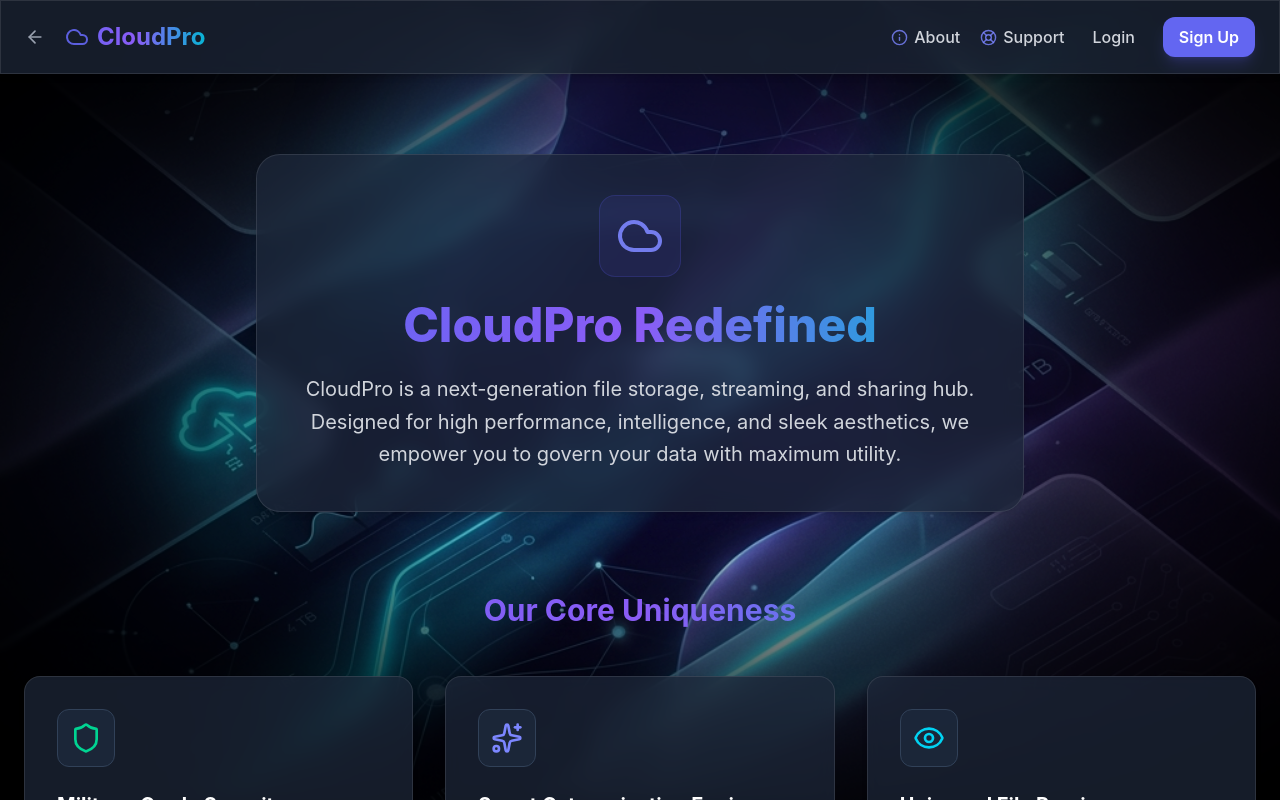
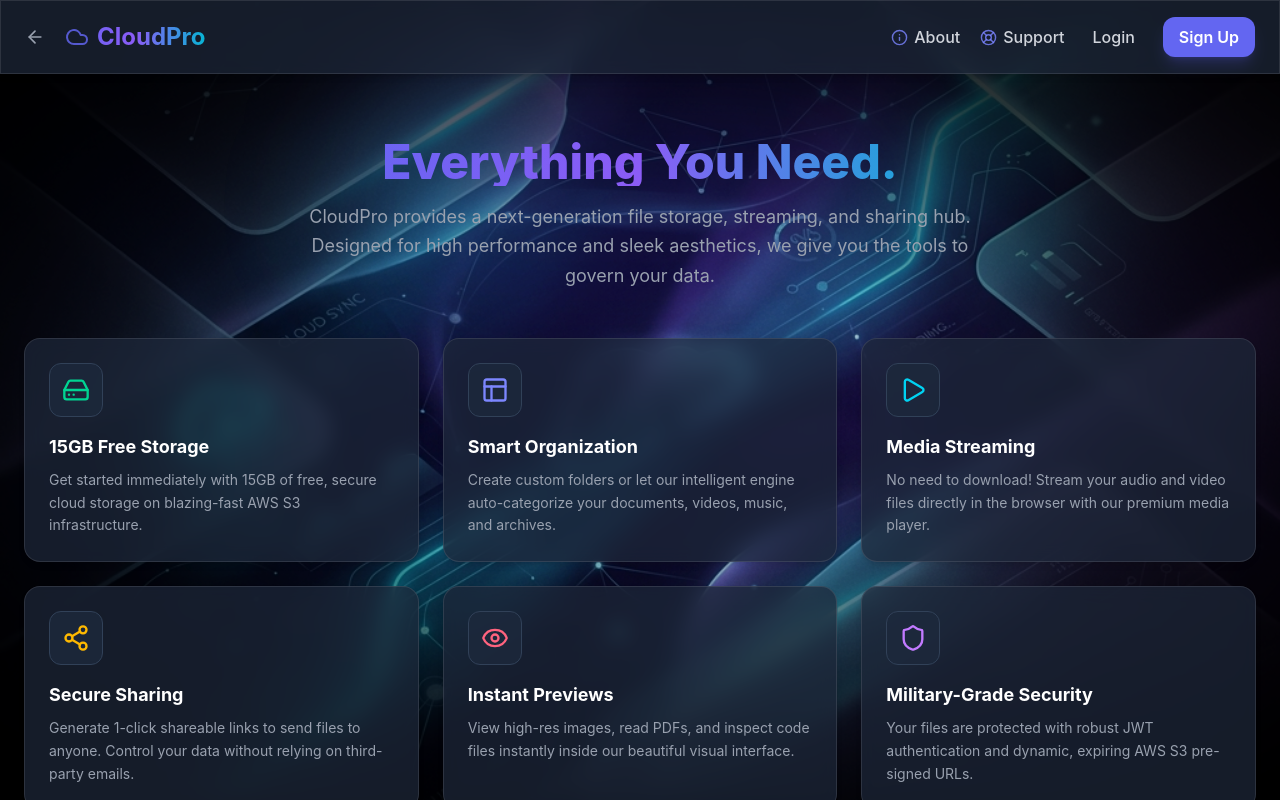
Before and after one commit to aviiksr/WEBSITE, a React (Vite) app in the folder frontend/: page /about in a window 1280 px wide. Shown: the top 800 px of the page. Built offline with nearby package versions, Linux system fonts and the light colour scheme.

Commit message:
Redesign About page with smaller hero and equal specific feature cards

```diff
--- a/frontend/src/pages/About.jsx
+++ b/frontend/src/pages/About.jsx
@@ -1,34 +1,39 @@
 import Navbar from '../components/Navbar';
 import { motion } from 'framer-motion';
-import { Shield, Sparkles, Eye, Cpu, Zap, Cloud } from 'lucide-react';
+import { Shield, Share2, Eye, HardDrive, Layout, Play } from 'lucide-react';
 import { Link } from 'react-router-dom';
 
 const About = () => {
   const features = [
     {
-      icon: <Shield size={32} className="text-emerald-400" />,
-      title: "Military-Grade Security",
-      description: "Rest easy knowing your files are fully encrypted. We use secure JSON Web Tokens (JWT), hashed user credentials, and generate dynamic AWS S3 pre-signed URLs to prevent unauthorized access."
+      icon: <HardDrive size={28} className="text-emerald-400" />,
+      title: "15GB Free Storage",
+      description: "Get started immediately with 15GB of free, secure cloud storage on blazing-fast AWS S3 infrastructure."
     },
     {
-      icon: <Sparkles size={32} className="text-indigo-400" />,
-      title: "Smart Categorization Engine",
-      description: "Our custom backend intelligent categorization identifies and organizes your files automatically. Say goodbye to manual sorting; we tag documents, videos, music, archives, and code instantly."
+      icon: <Layout size={28} className="text-indigo-400" />,
+      title: "Smart Organization",
+      description: "Create custom folders or let our intelligent engine auto-categorize your documents, videos, music, and archives."
     },
     {
-      icon: <Eye size={32} className="text-cyan-400" />,
-      title: "Universal File Previews",
-      description: "No more downloading files just to see what's in them. Stream videos and audio, read PDFs, and view high-res images directly within our premium visual modal viewer."
+      icon: <Play size={28} className="text-cyan-400" />,
+      title: "Media Streaming",
+      description: "No need to download! Stream your audio and video files directly in the browser with our premium media player."
     },
     {
-      icon: <Cpu size={32} className="text-amber-400" />,
-      title: "AWS Cloud Infrastructure",
-      description: "Built on Amazon Simple Storage Service (S3), we deliver high reliability, speed, and redundant backups so your digital assets are safe, accessible, and fast to download."
+      icon: <Share2 size={28} className="text-amber-400" />,
+      title: "Secure Sharing",
+      description: "Generate 1-click shareable links to send files to anyone. Control your data without relying on third-party emails."
     },
     {
-      icon: <Zap size={32} className="text-rose-400" />,
-      title: "Live Activity Tracking",
-      description: "Understand your storage pattern through beautiful animated charts. Keep an eye on every action—such as uploads, deletions, and shares—with our real-time activity feed timeline."
+      icon: <Eye size={28} className="text-rose-400" />,
+      title: "Instant Previews",
+      description: "View high-res images, read PDFs, and inspect code files instantly inside our beautiful visual interface."
+    },
+    {
+      icon: <Shield size={28} className="text-purple-400" />,
+      title: "Military-Grade Security",
+      description: "Your files are protected with robust JWT authentication and dynamic, expiring AWS S3 pre-signed URLs."
     }
   ];
 
@@ -36,48 +41,41 @@ const About = () => {
     <div className="min-h-screen bg-transparent text-white flex flex-col">
       <Navbar />
 
-      {/* Hero Section */}
-      <section className="relative overflow-hidden py-20 px-6 text-center flex flex-col items-center justify-center">
+      {/* Sleek Hero Section */}
+      <section className="relative pt-16 pb-12 px-6 text-center flex flex-col items-center justify-center">
         {/* Glow Spheres */}
-        <div className="absolute top-1/4 left-1/2 -translate-x-1/2 -translate-y-1/2 w-[500px] h-[500px] bg-indigo-600/10 rounded-full blur-3xl pointer-events-none"></div>
+        <div className="absolute top-1/2 left-1/2 -translate-x-1/2 -translate-y-1/2 w-[600px] h-[300px] bg-indigo-600/10 rounded-full blur-3xl pointer-events-none"></div>
 
         <motion.div
-          initial={{ opacity: 0, y: -20 }}
+          initial={{ opacity: 0, y: -10 }}
           animate={{ opacity: 1, y: 0 }}
-          transition={{ duration: 0.6 }}
-          className="max-w-3xl glass-panel p-10 rounded-3xl"
+          transition={{ duration: 0.5 }}
+          className="max-w-2xl relative z-10"
         >
-          <div className="flex justify-center mb-6">
-            <div className="p-4 bg-indigo-500/10 rounded-2xl border border-indigo-500/20 text-indigo-400 animate-pulse">
-              <Cloud size={48} />
-            </div>
-          </div>
-          <h1 className="text-5xl font-extrabold mb-6 gradient-text">CloudPro Redefined</h1>
-          <p className="text-xl text-gray-300 leading-relaxed">
-            CloudPro is a next-generation file storage, streaming, and sharing hub. Designed for high performance, intelligence, and sleek aesthetics, we empower you to govern your data with maximum utility.
+          <h1 className="text-4xl md:text-5xl font-extrabold mb-4 gradient-text">Everything You Need.</h1>
+          <p className="text-lg text-gray-400 leading-relaxed">
+            CloudPro provides a next-generation file storage, streaming, and sharing hub. Designed for high performance and sleek aesthetics, we give you the tools to govern your data.
           </p>
         </motion.div>
       </section>
 
-      {/* Uniqueness Features Section */}
-      <section className="container mx-auto px-6 pb-20">
-        <h2 className="text-3xl font-bold text-center mb-12 gradient-text">Our Core Uniqueness</h2>
-
-        <div className="grid grid-cols-1 md:grid-cols-2 lg:grid-cols-3 gap-8">
+      {/* Small Equal Cards Grid */}
+      <section className="container mx-auto px-6 pb-20 relative z-10">
+        <div className="grid grid-cols-1 md:grid-cols-2 lg:grid-cols-3 gap-6">
           {features.map((feature, idx) => (
             <motion.div
               key={idx}
-              initial={{ opacity: 0, y: 20 }}
-              whileInView={{ opacity: 1, y: 0 }}
+              initial={{ opacity: 0, scale: 0.95 }}
+              whileInView={{ opacity: 1, scale: 1 }}
               viewport={{ once: true }}
-              transition={{ delay: idx * 0.1, duration: 0.5 }}
-              className="glass-panel p-8 rounded-2xl border border-gray-800 hover:border-indigo-500/50 transition duration-300 flex flex-col items-start"
+              transition={{ delay: idx * 0.05, duration: 0.4 }}
+              className="glass-panel p-6 rounded-2xl border border-slate-800/80 hover:border-indigo-500/50 hover:bg-slate-800/40 transition duration-300 flex flex-col items-start h-full"
             >
-              <div className="p-3 bg-slate-800/80 rounded-xl mb-6 border border-slate-700">
+              <div className="p-3 bg-slate-800/80 rounded-xl mb-4 border border-slate-700">
                 {feature.icon}
               </div>
-              <h3 className="text-xl font-bold text-white mb-3">{feature.title}</h3>
-              <p className="text-gray-400 text-sm leading-relaxed">{feature.description}</p>
+              <h3 className="text-lg font-bold text-white mb-2">{feature.title}</h3>
+              <p className="text-gray-400 text-sm leading-relaxed flex-grow">{feature.description}</p>
             </motion.div>
           ))}
         </div>
@@ -86,9 +84,9 @@ const About = () => {
         <div className="mt-16 text-center">
           <Link
             to="/register"
-            className="px-8 py-4 bg-gradient-to-r from-[var(--color-primary)] to-[var(--color-secondary)] hover:opacity-90 transition rounded-xl font-bold text-lg shadow-lg shadow-indigo-500/20"
+            className="inline-flex items-center justify-center px-8 py-3.5 bg-gradient-to-r from-indigo-500 to-purple-600 hover:from-indigo-400 hover:to-purple-500 transition rounded-xl font-bold text-white shadow-lg shadow-indigo-500/20 active:scale-95"
           >
-            Experience CloudPro Now
+            Start Using CloudPro
           </Link>
         </div>
       </section>
```
